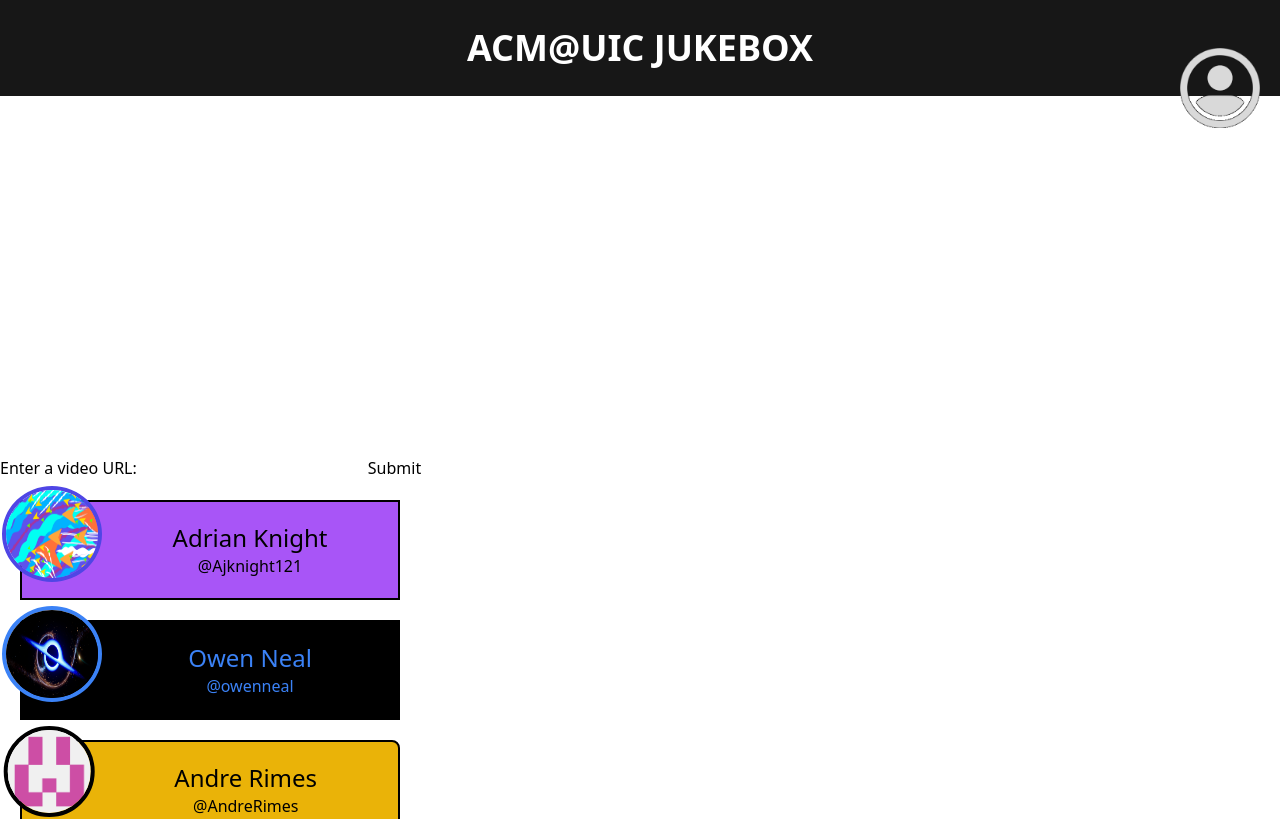
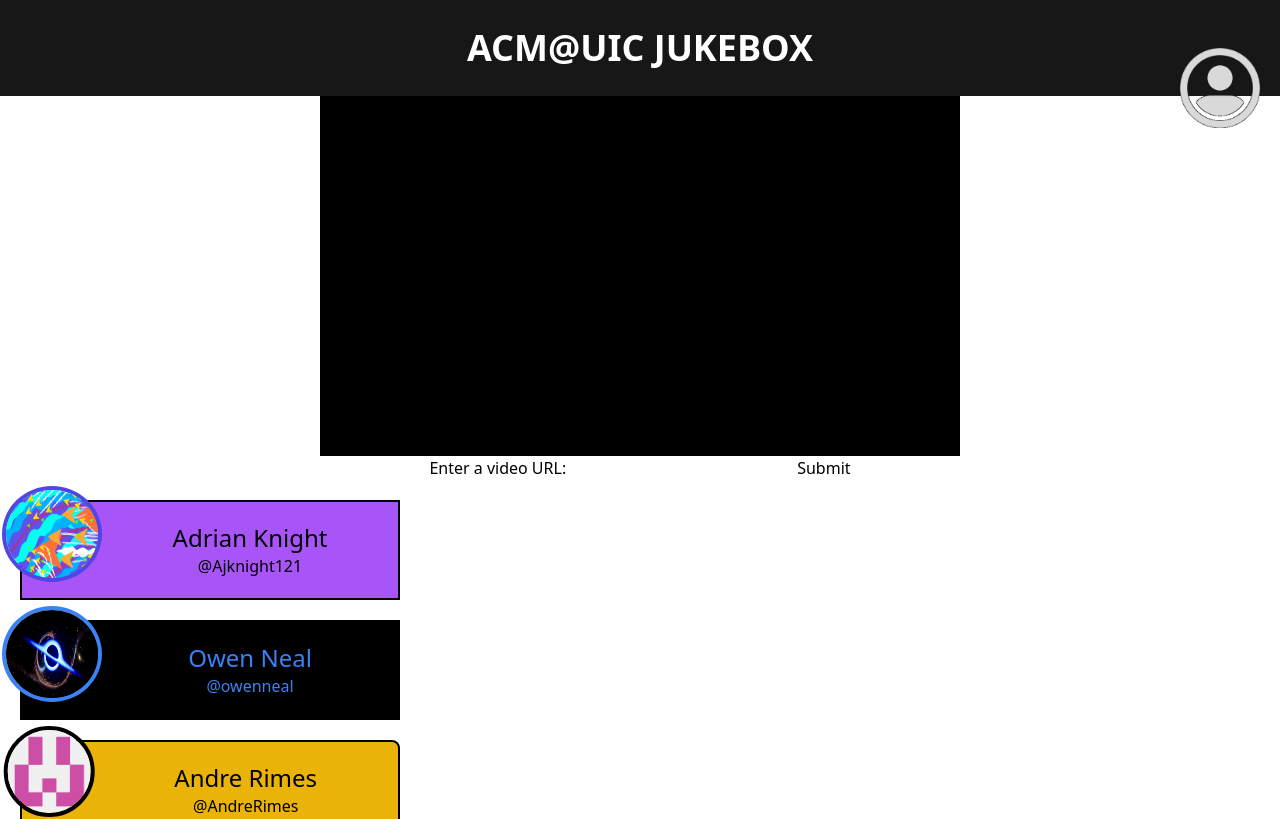
Before and after one commit to acm-uic/Jukebox, a React (Vite) app: page / in a window 1280 px wide. Shown: the top 819 px of the page. Built offline with nearby package versions, Linux system fonts and the light colour scheme.

Commit message:
Centered the video player.
Also, formatted with prettier.js.

```diff
--- a/src/components/VideoPlayer.jsx
+++ b/src/components/VideoPlayer.jsx
@@ -1,5 +1,5 @@
-import { useState } from 'react'
-import ReactPlayer from 'react-player';
+import { useState } from "react";
+import ReactPlayer from "react-player";
 
 export const VideoPlayer = () => {
   // Highly informed by this w3schools tutorial:
@@ -10,13 +10,15 @@ export const VideoPlayer = () => {
   const handleSubmit = (event) => {
     event.preventDefault();
     setPlayerUrl(inputUrl);
-  }
+  };
 
   return (
     <>
-      <ReactPlayer url={playerUrl} />
-      <form onSubmit={handleSubmit}>
-        <label> Enter a video URL:
+      <div className="flex flex-col item-center">
+        <ReactPlayer className="m-auto h-56 p-2 bg-black" url={playerUrl} />
+        <form className="m-auto" onSubmit={handleSubmit}>
+          <label>
+            Enter a video URL:
             <input
               type="text"
               value={inputUrl}
@@ -25,6 +27,7 @@ export const VideoPlayer = () => {
             <input type="submit" />
           </label>
         </form>
+      </div>
     </>
-  )
-}
+  );
+};
```
Lines whose indentation alone changed are shown as unchanged.
